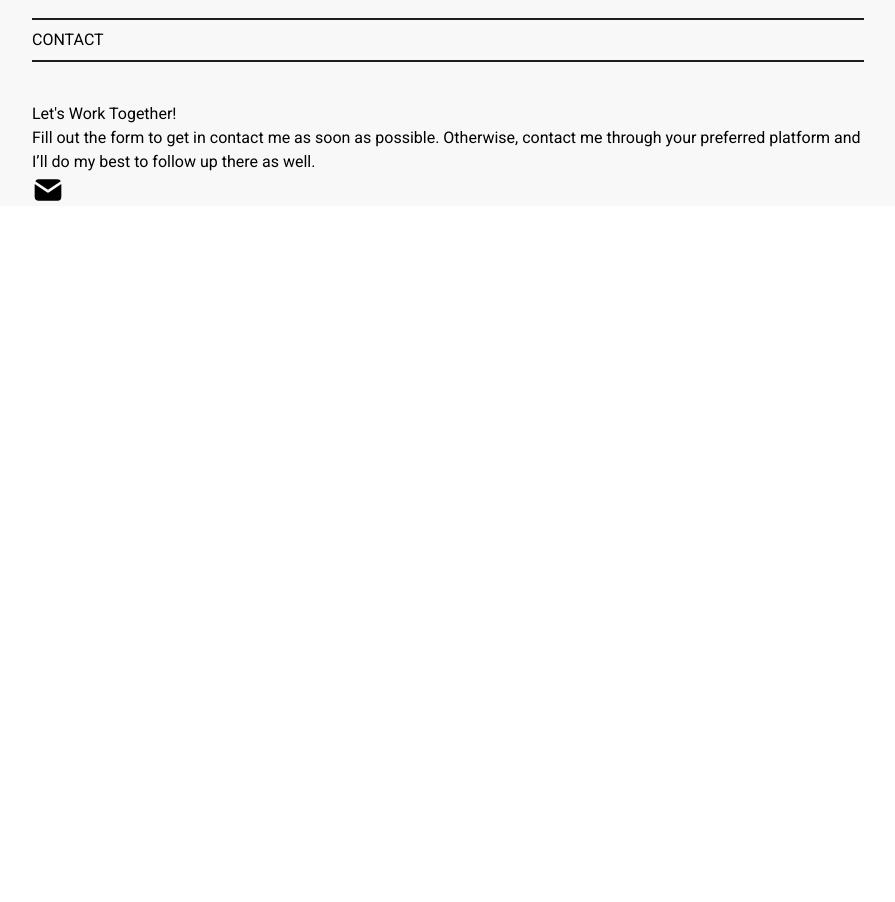
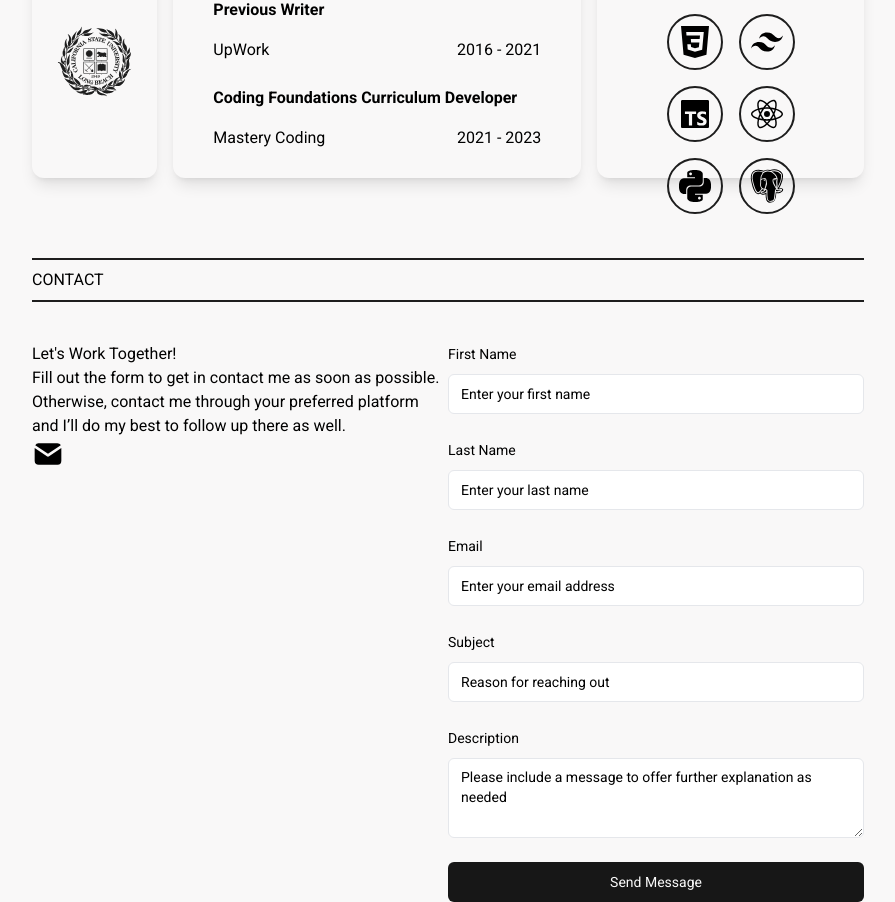
Before and after one commit to asiasOnline/asia-thompson-portfolio, a Next.js app: page / in a window 1280 px wide. Shown: the part 6454-7356 px from the top of the page, without its empty margins (192-1087 px from the left). Before the commit the page ends 6660 px from the top, so only its background shows below. Built offline with nearby package versions, Linux system fonts and the light colour scheme.

Commit message:
Add base form for contact page

```diff
--- a/app/page.tsx
+++ b/app/page.tsx
@@ -9,7 +9,7 @@ export default function Home() {
   return (
     <main className="w-screen bg-white dark:bg-black">
       <Navbar/>
-      <div className="w-4/5 px-24 mx-auto">
+      <div className="w-4/5 px-24 mx-auto flex flex-col gap-20">
         <Hero />
         <Expertise />
         <ProjectHighlights />
--- a/components/About.tsx
+++ b/components/About.tsx
@@ -74,7 +74,7 @@ const tools = [
 const About = () => {
 
   return (
-    <div id="about" className='my-20'>
+    <div id="about">
         <PageHeader title="About"/>
         <BentoGrid className="max-w-7xl mx-auto md:auto-rows-[8rem] gap-y-8 gap-x-4" >
           {/*About section - Top Row*/}
--- a/components/Contact.tsx
+++ b/components/Contact.tsx
@@ -1,21 +1,152 @@
+"use client"
+
 import React from 'react'
+import { z } from "zod"
+import { zodResolver } from "@hookform/resolvers/zod"
+
 import PageHeader from './ui/PageHeader'
+import { Button } from '@/components/ui/Button'
+import {
+  Form,
+  FormControl,
+  FormField,
+  FormItem,
+  FormLabel,
+  FormMessage
+} from '@/components/ui/Form'
+import { Textarea } from '@/components/ui/Textarea'
+import { Input } from '@/components/ui/Input'
+import { useForm } from "react-hook-form"
+
 import { TbMail, TbMailFilled } from "react-icons/tb";
+
+const formSchema = z.object({
+  firstName: z.string().min(1, {
+    message: "Name input must be atleast one character"
+  }).max(50, {
+    message: "Name cannot be longer than 50 characters"
+  }),
+  lastName: z.string().min(1, {
+    message: "Name input must be atleast one character"
+  }).max(50, {
+    message: "Name cannot be longer than 50 characters"
+  }),
+  email: z.string().email({ message: "Please include a valid email address" }),
+  subject: z.string().min(1, {
+    message: "Subject must be atleast one character"
+  }).max(60, {
+    message: "Subject cannot be longer than 60 characters"
+  }),
+  description: z.string().min(1, {message: "Description must be atleast one character"})
+})
+
+export function ContactForm() {
+  const form = useForm<z.infer<typeof formSchema>>({
+    resolver: zodResolver(formSchema),
+    defaultValues: {
+      firstName: "Enter your first name",
+      lastName: "Enter your last name",
+      email: "Enter your email address",
+      subject: "Reason for reaching out",
+      description: "Please include a message to offer further explanation as needed"
+    }
+  })
+
+  function onSubmit(values: z.infer<typeof formSchema>) {
+    console.log(values)
+  }
+
+  return (
+    <Form {...form}>
+      <form
+        onSubmit={form.handleSubmit(onSubmit)}
+        className="flex flex-col gap-6"
+        >
+        <FormField
+          control={form.control}
+          name="firstName"
+          render={({ field }) => (
+            <FormItem>
+              <FormLabel>First Name</FormLabel>
+              <FormControl>
+                <Input placeholder='Enter your first name' {...field} />
+              </FormControl>
+              <FormMessage />
+            </FormItem>
+          )}
+        />
+        <FormField
+          control={form.control}
+          name="lastName"
+          render={({ field }) => (
+            <FormItem>
+              <FormLabel>Last Name</FormLabel>
+              <FormControl>
+                <Input placeholder='Enter your last name' {...field} />
+              </FormControl>
+              <FormMessage />
+            </FormItem>
+          )}
+        />
+        <FormField
+          control={form.control}
+          name="email"
+          render={({ field }) => (
+            <FormItem>
+              <FormLabel>Email</FormLabel>
+              <FormControl>
+                <Input placeholder='Enter your email address' {...field} />
+              </FormControl>
+              <FormMessage />
+            </FormItem>
+          )}
+        />
+        <FormField
+          control={form.control}
+          name="subject"
+          render={({ field }) => (
+            <FormItem>
+              <FormLabel>Subject</FormLabel>
+              <FormControl>
+                <Input placeholder='Reason for reaching out' {...field} />
+              </FormControl>
+              <FormMessage />
+            </FormItem>
+          )}
+        />
+        <FormField
+          control={form.control}
+          name="description"
+          render={({ field }) => (
+            <FormItem>
+              <FormLabel>Description</FormLabel>
+              <FormControl>
+                <Textarea placeholder='Please include a message to offer further explanation as needed' {...field} />
+              </FormControl>
+              <FormMessage />
+            </FormItem>
+          )}
+        />
+        <Button type='submit'>Send Message</Button>
+      </form>
+    </Form>
+  )
+}
 
 const Contact = () => {
   return (
     <div id="contact">
         <PageHeader title='Contact'/>
-        <div>
-          <div>
+        <div className='flex'>
+          <div className='w-1/2'>
             <h2>Let's Work Together!</h2>
             <p>Fill out the form to get in contact me as soon as possible. Otherwise, contact me through your preferred platform and I’ll do my best to follow up there as well.</p>
             <div>
               <TbMailFilled className='w-8 h-8'/>
             </div>
           </div>
-          <div>
-
+          <div className='w-1/2'>
+            <ContactForm />
           </div>
         </div>
     </div>
```
